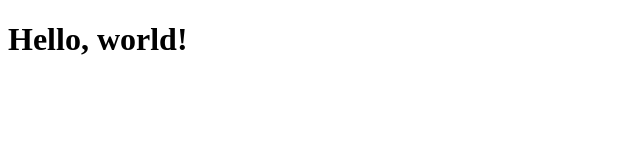
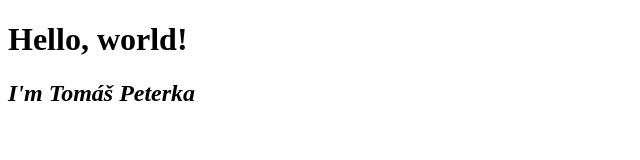
Before and after one commit to tomaspeterka/tomaspeterka, a plain HTML site: page index.html in a window 1280 px wide. Shown: the whole page, without its empty margins (0-640 px from the left). Drawn offline with Linux system fonts and the light colour scheme.

Commit message:
Update index.html

```diff
--- a/index.html
+++ b/index.html
@@ -2,9 +2,10 @@
 
 <html>
     <head>
-    <title>My ČYK website</title>
+    <title>Tomas Peterka</title>
     </head>
 
     <body>
       <h1>Hello, world!</h1>
+        <h2><i>I'm Tomáš Peterka</i></h2>
     </body>
```
